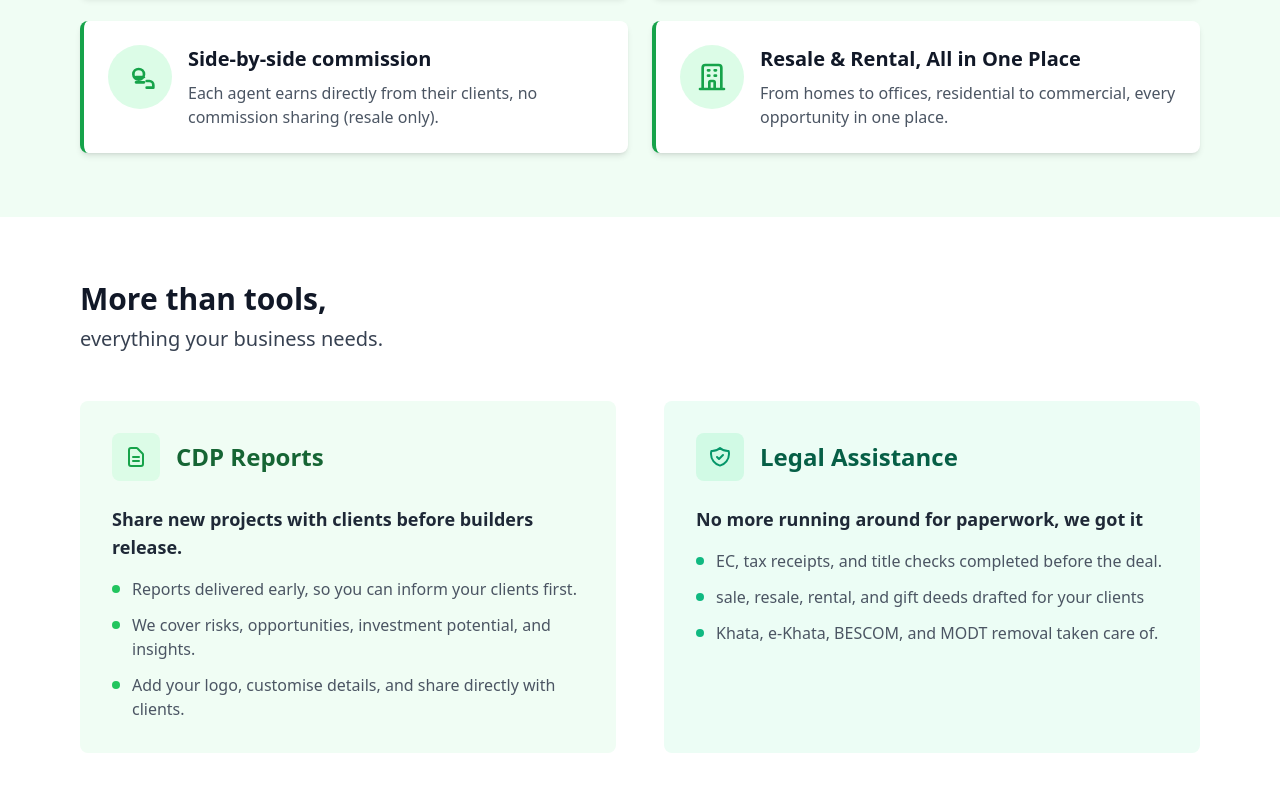
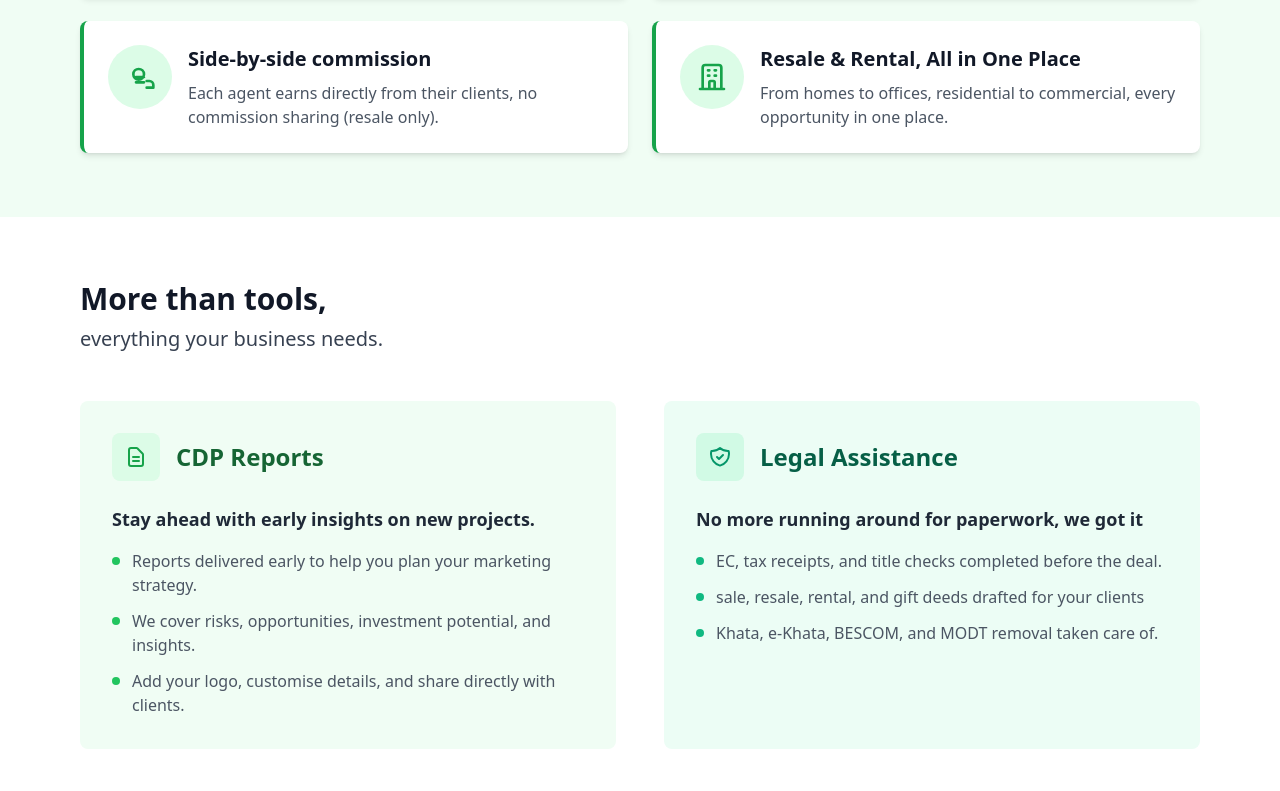
Before and after one commit to swarnimvarchaswa/acn-landing-page, a plain HTML site: page index.html in a window 1280 px wide. Shown: the part 2735-3526 px from the top of the page. Drawn offline with nearby package versions, Linux system fonts and the light colour scheme.

Commit message:
final final

```diff
--- a/index.html
+++ b/index.html
@@ -262,7 +262,7 @@
     <section class="py-16 bg-gray-50">
         <div class="max-w-6xl mx-auto px-4">
             <div class="mb-12">
-                <h2 class="text-3xl font-bold text-gray-900 mb-2">Being an agent is tough.</h2>
+                <h2 class="text-3xl font-bold text-gray-900 mb-2">Being a Real Estate agent is tough.</h2>
                 <p class="text-xl text-gray-700">we understand it too.</p>
             </div>
             <div class="grid md:grid-cols-2 gap-8 max-w-4xl mx-auto">
@@ -412,11 +412,11 @@
                         </div>
                         <h3 class="text-2xl font-semibold text-green-800">CDP Reports</h3>
                     </div>
-                    <h4 class="text-lg font-semibold text-gray-800 mb-4">Share new projects with clients before builders release.</h4>
+                    <h4 class="text-lg font-semibold text-gray-800 mb-4">Stay ahead with early insights on new projects.</h4>
                     <ul class="text-gray-600 space-y-3">
                         <li class="flex items-start">
                             <div class="w-2 h-2 bg-green-500 rounded-full mt-2 mr-3 flex-shrink-0"></div>
-                            <span>Reports delivered early, so you can inform your clients first.</span>
+                            <span>Reports delivered early to help you plan your marketing strategy.</span>
                         </li>
                         <li class="flex items-start">
                             <div class="w-2 h-2 bg-green-500 rounded-full mt-2 mr-3 flex-shrink-0"></div>
```
